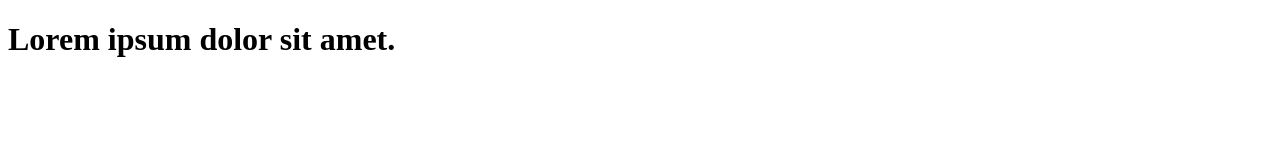
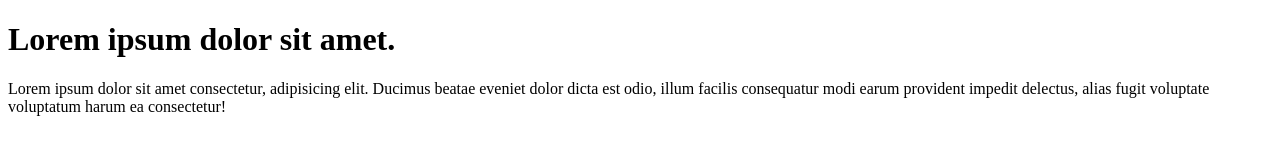
Before and after one commit to GunaSekhar7878/learn-git, a plain HTML site: page index.html in a window 1280 px wide. Drawn offline with Linux system fonts and the light colour scheme.

Commit message:
add paragraph to code

```diff
--- a/index.html
+++ b/index.html
@@ -7,5 +7,6 @@
 </head>
 <body>
     <h1>Lorem ipsum dolor sit amet.</h1>
+    <p>Lorem ipsum dolor sit amet consectetur, adipisicing elit. Ducimus beatae eveniet dolor dicta est odio, illum facilis consequatur modi earum provident impedit delectus, alias fugit voluptate voluptatum harum ea consectetur!</p>
 </body>
 </html>
```
